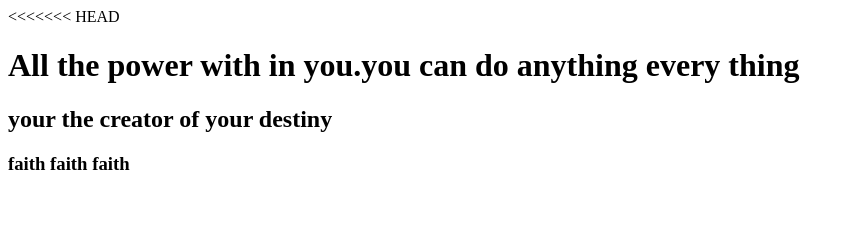
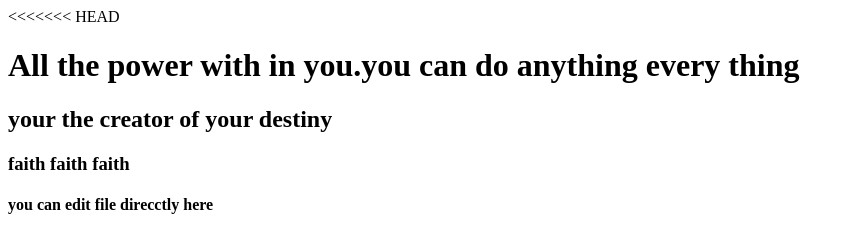
Before and after one commit to balakumar206/firstrepo, a plain HTML site: page index.html in a window 1280 px wide. Shown: the whole page, without its empty margins (0-854 px from the left). Drawn offline with Linux system fonts and the light colour scheme.

Commit message:
Update index.html
4 th line

```diff
--- a/index.html
+++ b/index.html
@@ -4,5 +4,6 @@
 <h1> All the power with in you.you can do anything every thing</h1>
 <h2> your the creator of your destiny </h2>
 <h3> faith faith faith </h3>
+<h4>you can edit file direcctly here</h4>
 </body>
 </html>
```
